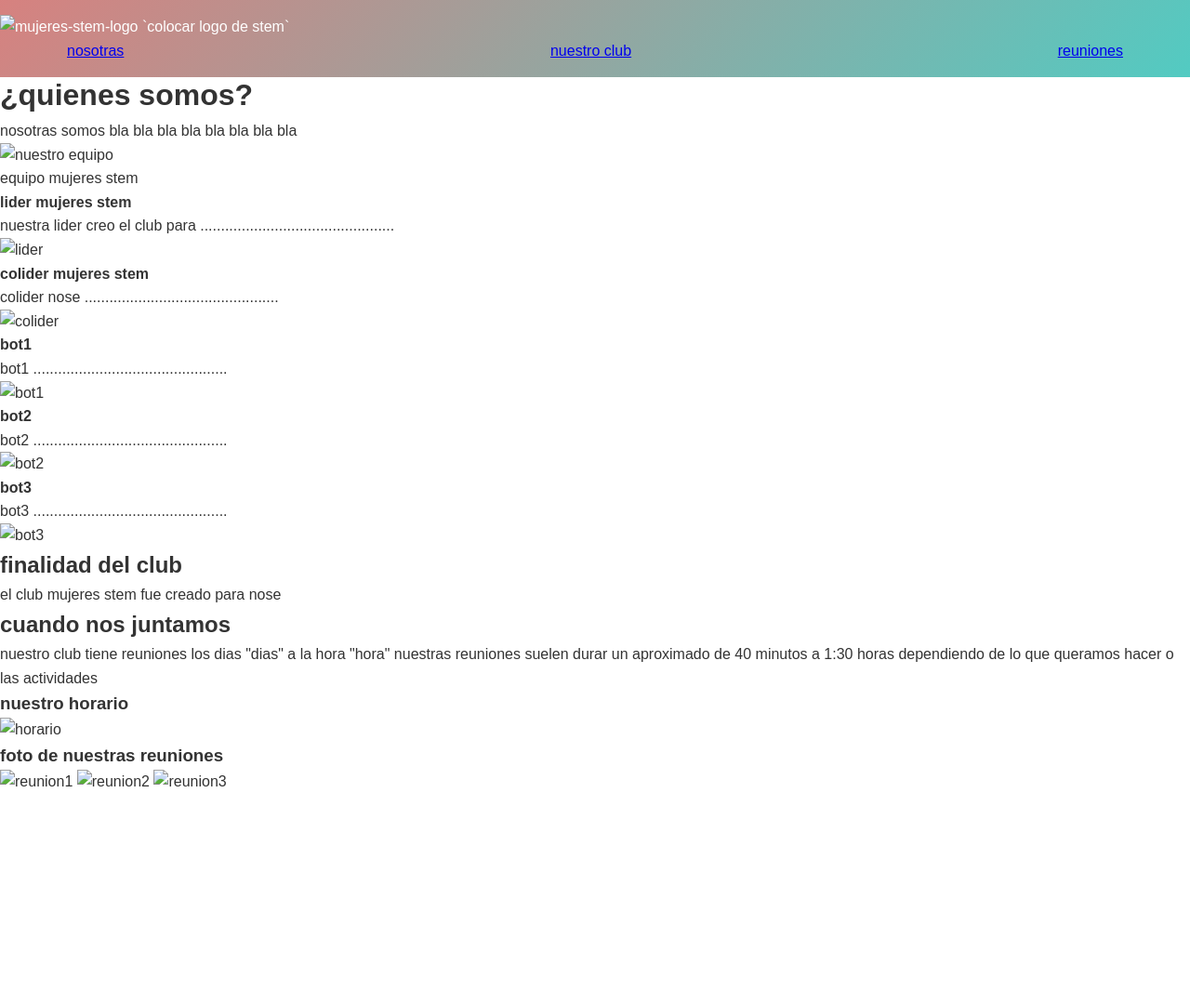
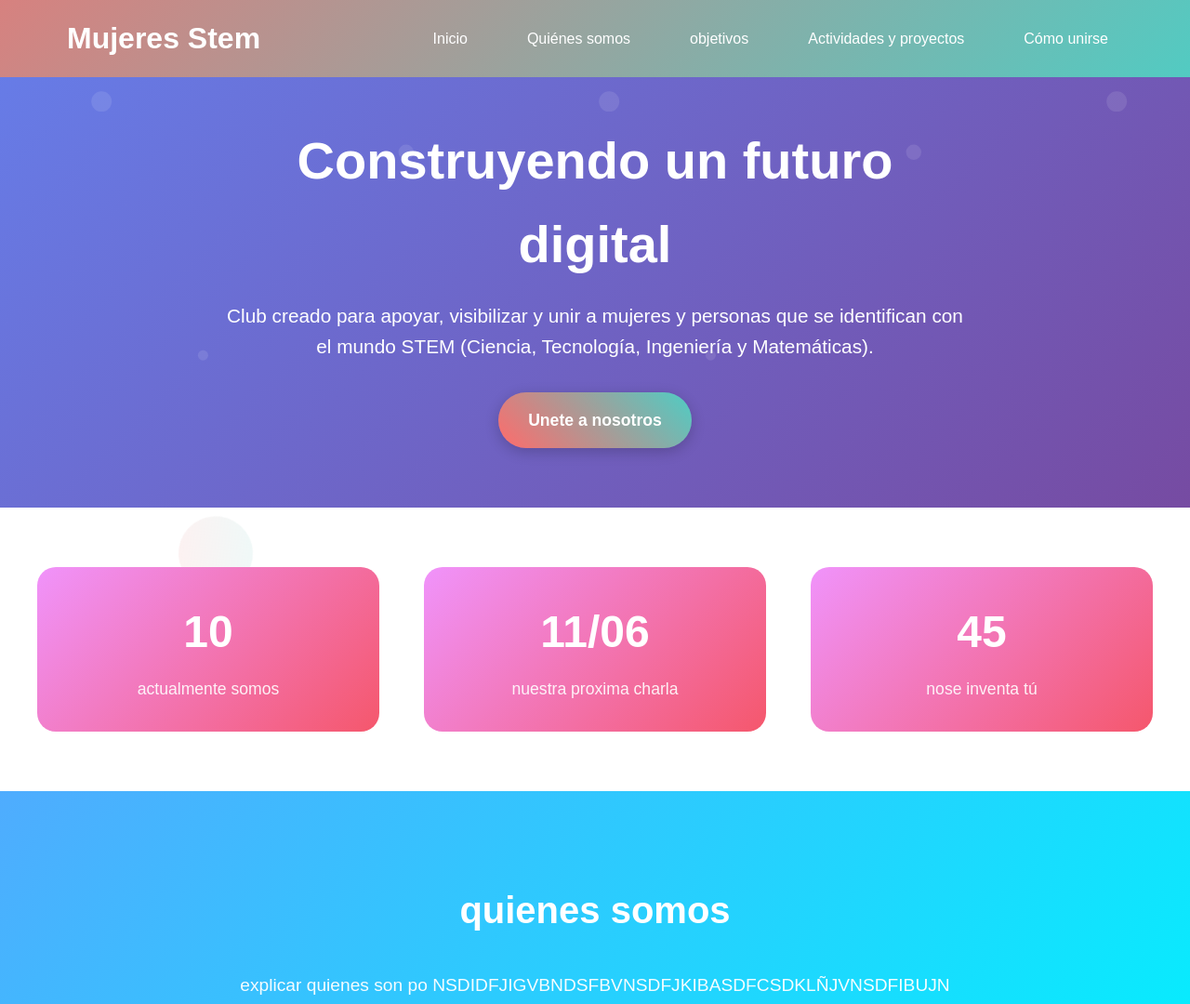
Before and after one commit to Seb4stias/Perserver-web, a plain HTML site: page tens-web/tens/principal.html in a window 1280 px wide. Shown: the top 1080 px of the page at 93% size. Before the commit the page ends 853 px from the top, so only its background shows below. Drawn offline with Linux system fonts and the light colour scheme.

Commit message:
Update principal.html
codigo mas avanzado noma

```diff
--- a/tens-web/tens/principal.html
+++ b/tens-web/tens/principal.html
@@ -3,81 +3,64 @@
 <head>
     <meta charset="UTF-8">
     <meta name="viewport" content="width=device-width, initial-scale=1.0">
-    <title>mujeres stem</title>
+    <title>Mujeres Stem</title>
     <link rel="stylesheet" href="style.css">
 </head>
 <body>
+    <div>
+        <div class="floating-circle"></div>
+        <div class="floating-circle"></div>
+        <div class="floating-circle"></div>
+    </div>
+        <header>
+                <nav>
+                        <a href="#" class="logo">Mujeres Stem</a>
+                        <ul class="nav-links">
+                            <li><a href="#inicio">Inicio</a></li>
+                            <li><a href="#quienesSomos">Quiénes somos</a></li>
+                            <li><a href="#objetivos">objetivos</a></li>
+                            <li><a href="#actYproy">Actividades y proyectos</a></li>
+                            <li><a href="#comoUnirse">Cómo unirse</a></li>
+                        </ul>
 
-    <header>
-        <img src="" alt="mujeres-stem-logo" width="200"> `colocar logo de stem`
-        <nav>
-            <a href="#nosotras">nosotras</a>
-            <a href="#club">nuestro club</a>
-            <a href="#reuniones">reuniones</a>
-        </nav>
-    </header>
+                </nav>
+        </header>
 
-    <div class="banner">
-        <h1>mujeres Stem</h1>
-        <p>Nuestro club "Mujeres stem" sirve para bla bla bla</p>
-    </div>
+        <section class="hero" id="inicio">
+            <div class="hero-content">
+                <h1>Construyendo un futuro digital</h1>
+                <p>Club creado para apoyar, visibilizar y unir a mujeres y personas que se identifican con el mundo STEM (Ciencia, Tecnología, Ingeniería y Matemáticas).</p>
+                <a href="#comoUnirse" class="cta-button">Unete a nosotros</a>
+            </div>
+        </section>
 
-    <div class="nosotras" id="nosotras">
-        <h1>¿quienes somos?</h1>
-        <p>nosotras somos bla bla bla bla bla bla bla bla</p>
+        <section class=" stats">
+            <div class="stats-container">
+                <div class="stat-item">
+                    <div class="stat-number">10</div>
+                    <div class="stat-label"> actualmente somos</div>
+                </div>
+                <div class="stat-item">
+                    <div class="stat-number">11/06</div>
+                    <div class="stat-label">nuestra proxima charla</div>
+                </div>
 
-        <img src="" alt="nuestro equipo" width="300">
-        <p>equipo mujeres stem</p>
+                <div class="stat-item">
+                    <div class="stat-number">45</div>
+                    <div class="stat-label">nose inventa tú</div>
+                </div>
 
+            </div>
+        </section>
 
-        <h4>lider mujeres stem</h4>
-        <p>nuestra lider creo el club para ...............................................</p>
-        <img src="" alt="lider" width="250">
+        <section class="quienesSomos">
+            <div class="quienesSomos-content">
+                <h2> quienes somos</h2>
+                <p>explicar quienes son po NSDIDFJIGVBNDSFBVNSDFJKIBASDFCSDKLÑJVNSDFIBUJN</p>
+                <p>explicar el por que o yo que se</p>
 
-        <h4>colider mujeres stem</h4>
-        <p>colider nose ...............................................</p>
-        <img src="" alt="colider" width="250">
+            </div>
 
-        <h4>bot1</h4>
-        <p>bot1 ...............................................</p>
-        <img src="" alt="bot1" width="250">
-
-        <h4>bot2</h4>
-        <p>bot2 ...............................................</p>
-        <img src="" alt="bot2" width="250">
-
-        <h4>bot3</h4>
-        <p>bot3 ...............................................</p>
-        <img src="" alt="bot3" width="250">
-    </div>
-
-
-    <div class="club" id="club">
-        <h2>finalidad del club</h2>
-        <p>el club mujeres stem fue creado para nose</p>
-
-
-    </div>
-
-
-    <div class="reuniones" id="reuniones">
-        <h2>cuando nos juntamos</h2>
-        <p>nuestro club tiene reuniones los dias "dias" a la hora "hora" nuestras reuniones suelen durar un aproximado de 40 minutos a 1:30 horas dependiendo de lo que queramos hacer o las actividades</p>
-
-        <h3> nuestro horario</h3>
-        <img src="" alt="horario" width="200">
-        <h3>foto de nuestras reuniones</h3>
-        <img src="" alt="reunion1" width="200">
-        <img src="" alt="reunion2" width="200">
-        <img src="" alt="reunion3" width="200">
-
-    </div>
-
-    <script src="script.js"></script> </body>
-
-        </div>
-
-    </section>
-
+        </section>
 </body>
 </html>
```
